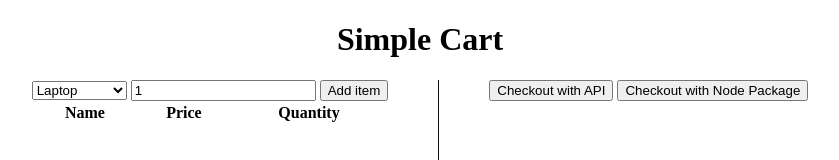
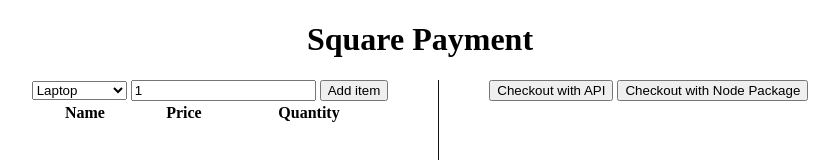
Before and after one commit to nhkduy201/square-sandbox-checkout, a website: page index.html in a window 1280 px wide. Shown: the top 160 px of the page, without its empty margins (220-1059 px from the left). Drawn offline with Linux system fonts and the light colour scheme.

Commit message:
change home page title

```diff
--- a/index.html
+++ b/index.html
@@ -29,7 +29,7 @@
     </style>
 </head>
 <body>
-    <h1>Simple Cart</h1>
+    <h1>Square Payment</h1>
     <div class="wrapper">
         <div class="left">
             <select id="items">
```
